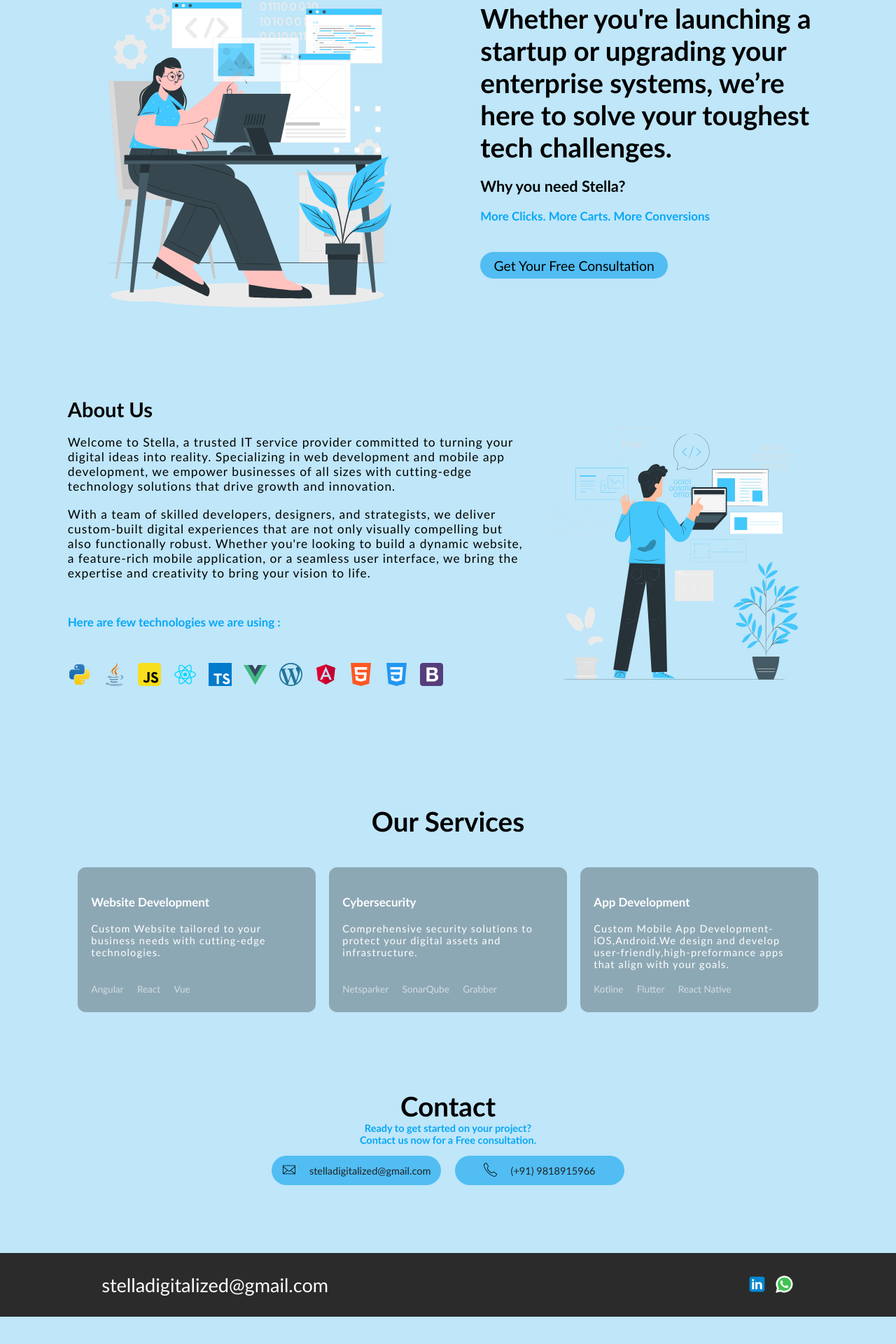
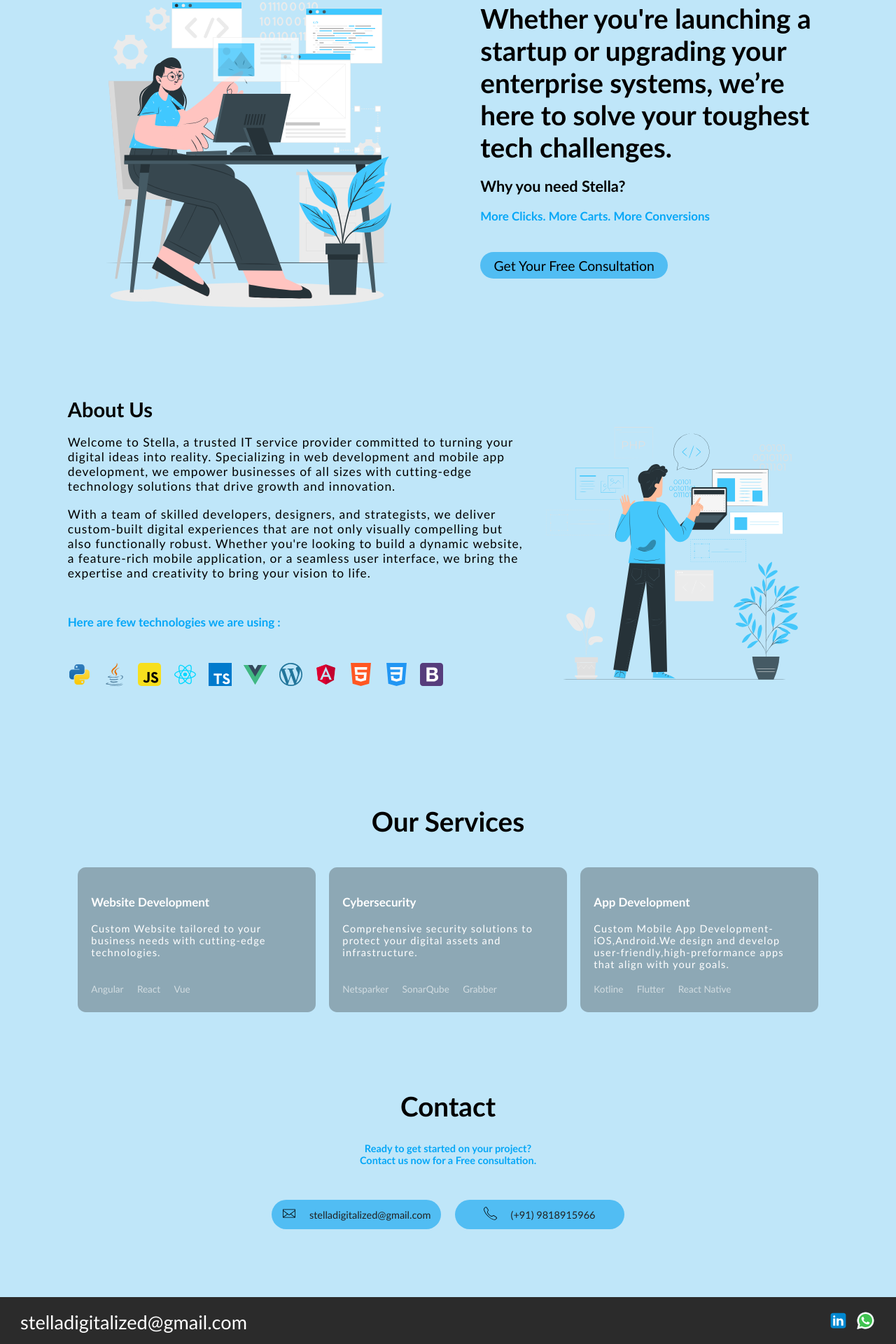
Before and after one commit to PreetiSwami/Stella, a React (Create React App) app: page / in a window 1280 px wide. Shown: the part 208-2128 px from the top of the page at 70% size. Before the commit the page ends 2089 px from the top, so only its background shows below. Built offline with nearby package versions, Linux system fonts and the light colour scheme.

Commit message:
image static

```diff
--- a/src/components/Contact/styles.ts
+++ b/src/components/Contact/styles.ts
@@ -4,11 +4,14 @@ import styled from "styled-components";
 export const Container = styled.section`
   margin-top: 10rem;
 
+
+
   header{
     text-align: center;
     h2{
       text-align: center;
       font-size: 4rem;
+      margin-bottom: 3rem;
     }
     p{
       color:#06a7f7ff;
@@ -16,13 +19,14 @@ export const Container = styled.section`
     }
   }
 
+
   .contacts{
     display: flex;
     align-items: center;
     justify-content: center;
     gap: 2rem;
     place-items: center;
-    margin-top: 1.5rem;
+    margin-top: 5rem;
     div{
       display: flex;
       align-items: center;
@@ -42,7 +46,7 @@ export const Container = styled.section`
         font-weight: 500;
       }
       &:hover{
-        background-color:  #fede23;
+        background-color: #69696aff;
         a{
           color: #FFF;
         }
--- a/src/components/Footer/styles.ts
+++ b/src/components/Footer/styles.ts
@@ -3,11 +3,12 @@ import styled from "styled-components";
 
 export const Container = styled.footer`
   background-color: #2b2b2b;
-  padding: 3rem 15rem;
+  padding: 2rem 3rem;
   margin-top: 10rem;
   display: flex;
   align-items: center;
   justify-content: space-between;
+      font-size: 2rem;
 
 
   .logo{
@@ -47,15 +48,15 @@ export const Container = styled.footer`
   }
 
   @media(max-width: 800px){
-    padding: 4rem 10rem;
+    padding: 2rem 3rem;
     flex-direction: column;
     gap: 2rem;
     text-align: center;
   }
   @media(max-width: 600px){
-    padding: 4rem 1rem;
+    padding: 2rem 3rem;
     p{
-      font-size: 1.2rem;
+      font-size: 1rem;
     }
   }
 `
--- a/src/components/Hero/Hero.tsx
+++ b/src/components/Hero/Hero.tsx
@@ -15,47 +15,15 @@ import workingGIF from "../../assets/Developer activity-cuate-2.svg";
 export function Hero() {
   return (
     <Container id="home" className="hero-container">
-      <div className="hero-text">
-        {/* <ScrollAnimation animateIn="fadeInUp">
-          <p>Hello <img src={Hello} alt="Hello" width="20px"/>, I'm</p>
-        </ScrollAnimation>
-        <ScrollAnimation animateIn="fadeInUp" delay={0.2 * 1000}>
-          <h1>Stella</h1>
-        </ScrollAnimation>
-        <ScrollAnimation animateIn="fadeInUp" delay={0.4 * 1000}>
-          <h3>We Turn Browsers into Buyers</h3>
 
-        </ScrollAnimation> */}
 
-        <ScrollAnimation animateIn="fadeInUp" delay={1 * 1000}>
 
-<div className="about-image">
 
-                 <img src={workingGIF} alt="developer" />
+       <div className="about-image">
+           <img src={workingGIF} alt="developer" />
+       </div>
 
-             </div>
 
-        </ScrollAnimation>
-        {/* <ScrollAnimation animateIn="fadeInUp" delay={1 * 1000}>
-      <div className="social-media">
-        <a
-        href="https://www.linkedin.com/in/preeti-swamy-a96a21b3"
-        target="_blank"
-        rel="noreferrer"
-      >
-        <img src={linkedin} alt="Linkedin" />
-      </a>
-
-        <a
-          href="https://api.whatsapp.com/send/?phone=%2B919818915966&text=Hello+Stella.%0A%0A"
-          target="_blank"
-          rel="noreferrer"
-        >
-          <img src={whatsapp} alt="Whatsapp" />
-        </a>
-        </div>
-        </ScrollAnimation> */}
-      </div>
       <div className="hero-text">
         <ScrollAnimation animateIn="fadeInRight" delay={1 * 1000}>
           <h1>Whether you're launching a startup or upgrading your enterprise systems, we’re here to solve your toughest tech challenges.</h1>
--- a/src/components/Hero/styles.ts
+++ b/src/components/Hero/styles.ts
@@ -64,16 +64,9 @@ margin: 7rem 0rem;
 
   @media(max-width: 960px){
 
-
     display: block;
     font-size: 3rem;
     margin-top: 10%;
-
-    .button-container{
-margin: 2rem 0rem;
-
-  }
-
     .hero-text{
     h1{
       font-size: 3rem;
@@ -113,7 +106,6 @@ justify-content: center;
     width: 100%;
    img{
      width: 40vw;
-     height:150vh
      filter: grayscale(0);
      transition: filter 0.5s;
      &:hover{
@@ -125,10 +117,7 @@ justify-content: center;
 
   @media(max-width: 600px){
 
-   .button-container{
-margin: 2rem 0rem;
 
-  }
     margin-top: 15%;
      .hero-text{
     h1{
@@ -143,10 +132,6 @@ margin: 2rem 0rem;
 
   }
   @media(max-width: 480px){
-  .button-container{
-margin: 2rem 0rem;
-
-  }
     margin-top: 15%;
      .hero-text{
     h1{
```
